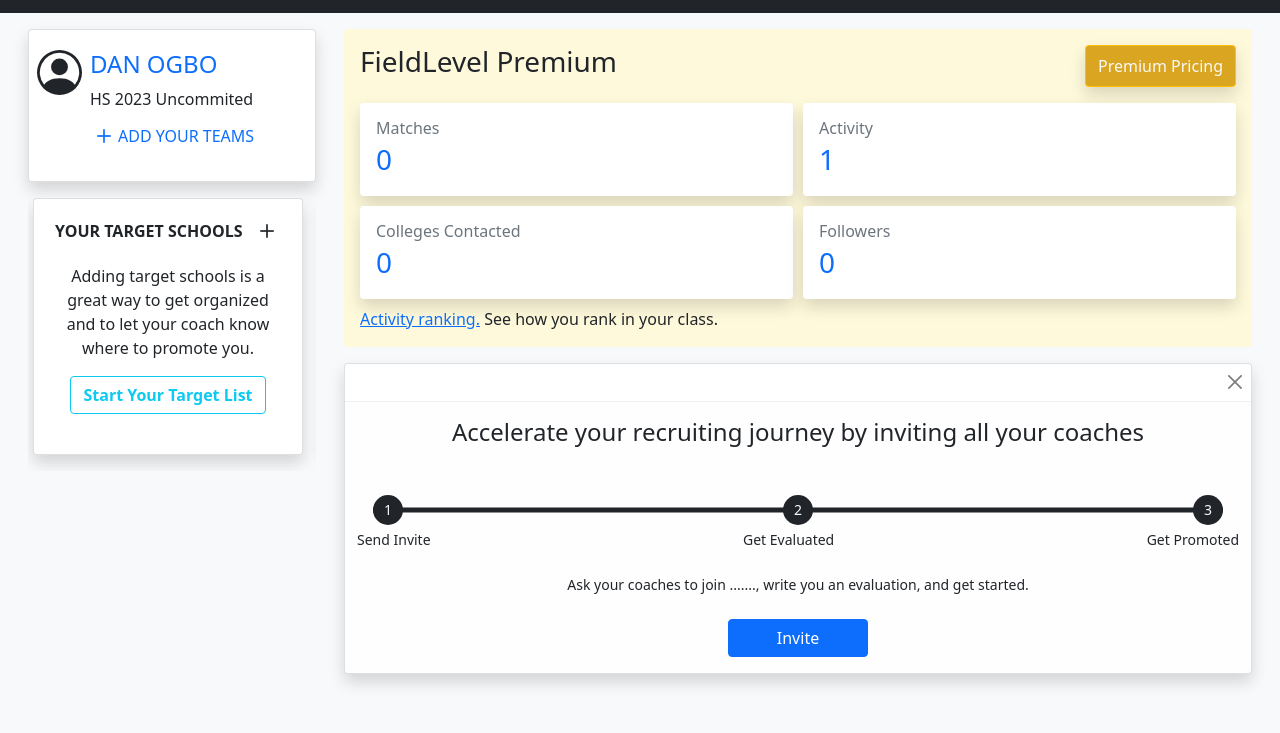
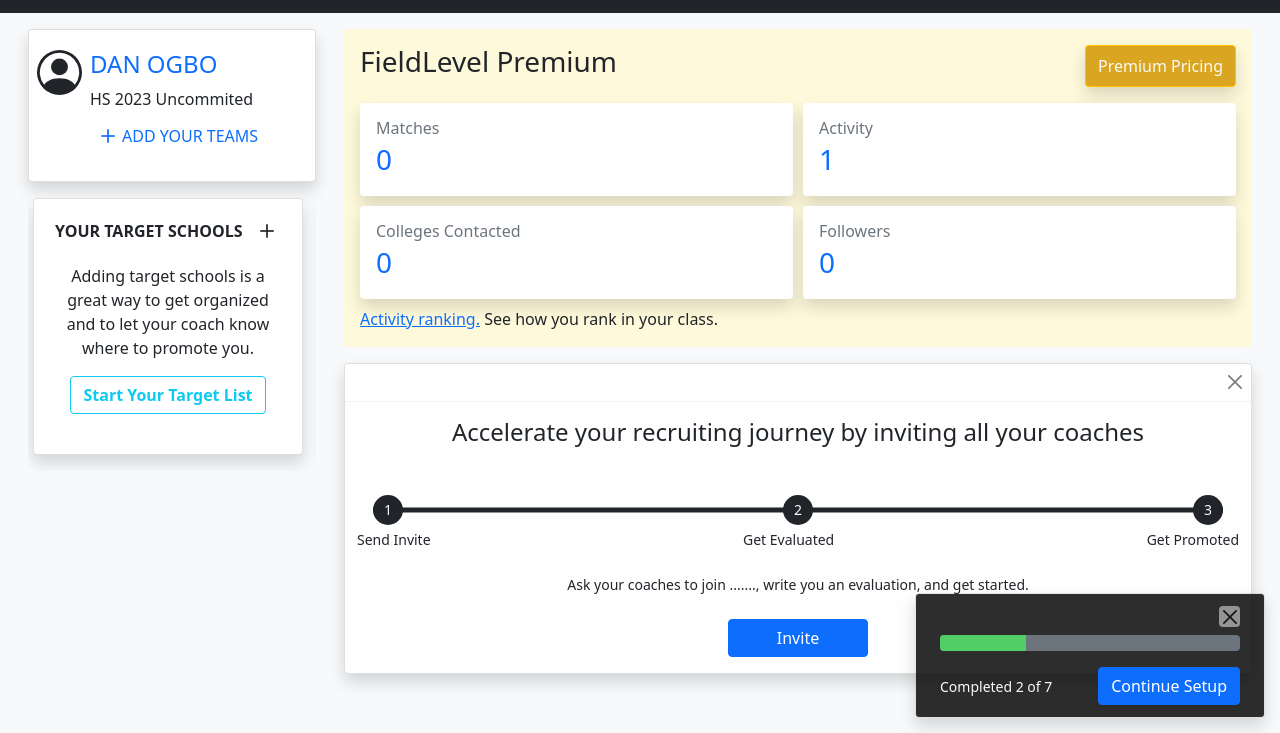
Before and after one commit to KingBogo303/athlete, a plain HTML site: page index.html in a window 1280 px wide. Shown: the part 67-800 px from the top of the page. Drawn offline with nearby package versions, Linux system fonts and the light colour scheme.

Commit message:
finish touches on toast on bottom right

```diff
--- a/index.css
+++ b/index.css
@@ -53,7 +53,13 @@
   border-radius: 50%;
   background-color: var(--black);
 }
-
+.be-fix {
+  z-index: 9999;
+  background-color: rgba(0, 0, 0, 0.822) !important;
+  color: var(--white);
+  bottom: 15px;
+  right: 15px;
+}
 @media (max-device-width: 1120px) {
   .prem {
     grid-template-columns: repeat(2, 1fr);
--- a/index.html
+++ b/index.html
@@ -247,10 +247,12 @@
               <div class="col p-0">
                 <h4 class="text-primary">DAN OGBO</h4>
                 <p class="mb-1">HS 2023 Uncommited</p>
-                <p class="mb-1 d-flex align-items-center text-primary">
+                <button
+                  class="btn btn-outline-primary mb-1 d-flex align-items-center py-0 px-1 border-0"
+                >
                   <i class="bi bi-plus fs-3"></i>
                   ADD YOUR TEAMS
-                </p>
+                </button>
               </div>
             </div>
           </div>
@@ -377,6 +379,51 @@
             </div>
           </div>
         </article>
+        <div
+          class="toast position-fixed be-fix show"
+          role="alert"
+          data-bs-autohide="false"
+          aria-live="assertive"
+          aria-atomic="true"
+          animation="true"
+        >
+          <!-- <div class="toast-header">
+            <img src="..." class="rounded me-2" alt="..." />
+            <strong class="me-auto">Bootstrap</strong>
+            <small>11 mins ago</small>
+            <button
+              type="button"
+              class="btn-close end-continue"
+              data-bs-dismiss="toast"
+              aria-label="Close"
+            ></button>
+          </div> -->
+          <div class="toast-body">
+            <button
+              type="button"
+              class="btn-close text-light bg-light ms-auto d-block mb-2 end-continue"
+              data-bs-dismiss="toast"
+              aria-label="Close"
+            ></button>
+            <div
+              class="progress mb-3 bg-secondary"
+              role="progressbar"
+              aria-label="Success example"
+              aria-valuenow="28.6"
+              aria-valuemin="0"
+              aria-valuemax="100"
+            >
+              <div
+                class="progress-bar"
+                style="width: 28.6%; background-color: #51cf66"
+              ></div>
+            </div>
+            <div class="d-flex align-items-center justify-content-between">
+              <p class="m-0">Completed 2 of 7</p>
+              <button class="btn btn-primary">Continue Setup</button>
+            </div>
+          </div>
+        </div>
       </main>
     </div>
   </body>
--- a/index.js
+++ b/index.js
@@ -5,3 +5,10 @@
 
 const toast = new bootstrap.Toast('.toast')
 toast.show()
+
+const end = document.querySelector('.end-continue');
+const adjToast = document.querySelector('.be-fix')
+
+end.addEventListener('click', ()=>{
+    adjToast.classList.add('hide')
+})
```
